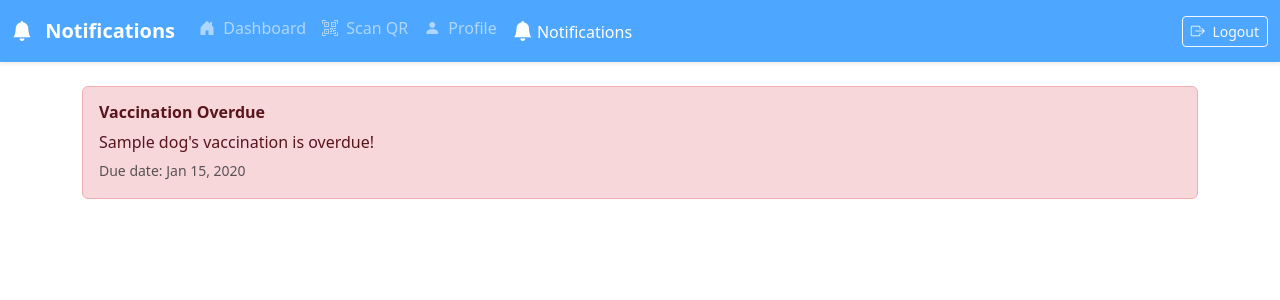
After one commit to Lemor10/final3, a Flask app: page /owner/notifications in a window 1280 px wide. The commit adds this page. Shown: the top 300 px of the page. Run offline with Flask 3, Linux system fonts and the light colour scheme; a user stored in the database is signed in; tables that the repository leaves empty hold one stand-in row (values such as "Sample post"); parts of the project's set-up code (start-up, migrations or seed data) failed here and were passed over.

Commit message:
added notification

```diff
--- a/app.py
+++ b/app.py
@@ -26,8 +26,12 @@ app.config.update(
     SESSION_COOKIE_SAMESITE="Lax"
 )
 
+app.config['DOG_UPLOAD_FOLDER'] = os.path.join('static', 'dog_images')
+os.makedirs(app.config['DOG_UPLOAD_FOLDER'], exist_ok=True)
+
 app.config['UPLOAD_FOLDER_PROFILE'] = os.path.join('static', 'profile_images')
 os.makedirs(app.config['UPLOAD_FOLDER_PROFILE'], exist_ok=True)
+
 app.config['SECRET_KEY'] = os.environ.get('SECRET_KEY', 'Dog_Registration_Secret_Key') # Detect if running on Render
 on_render = os.environ.get('RENDER') is not None
 if on_render: app.config['SQLALCHEMY_DATABASE_URI'] = os.environ.get('DATABASE_URL')
@@ -78,6 +82,55 @@ class Dog(db.Model):
     next_vaccination = db.Column(db.Date)
     created_at = db.Column(db.DateTime, default=datetime.utcnow)
 
+
+def get_vaccination_notifications(user_id):
+    today = date.today()
+    notifications = []
+
+    dogs = Dog.query.filter_by(owner_id=user_id).all()
+
+    for dog in dogs:
+        if not dog.next_vaccination:
+            continue
+
+        days_left = (dog.next_vaccination - today).days
+
+        # Reminder
+        if 0 <= days_left <= 7:
+            notifications.append({
+                "type": "reminder",
+                "title": "Vaccination Due Soon",
+                "message": f"{dog.name} needs vaccination in {days_left} days",
+                "date": dog.next_vaccination,
+                "dog_id": dog.id
+            })
+
+        # Overdue
+        elif days_left < 0:
+            notifications.append({
+                "type": "overdue",
+                "title": "Vaccination Overdue",
+                "message": f"{dog.name}'s vaccination is overdue!",
+                "date": dog.next_vaccination,
+                "dog_id": dog.id
+            })
+
+    return notifications
+
+@app.route('/api/notification-count')
+@login_required
+def notification_count():
+    notifs = get_vaccination_notifications(current_user.id)
+    return {"count": len(notifs)}
+
+@app.route('/owner/notifications')
+@login_required
+def owner_notifications():
+    notifications = get_vaccination_notifications(current_user.id)
+    return render_template(
+        'owner_notifications.html',
+        notifications=notifications
+    )
 
 @login_manager.user_loader
 def load_user(user_id):
@@ -231,12 +284,23 @@ def owner_add_dog():
     vaccinated = request.form['status']
     image = request.files.get("dog_image")
 
+    # Read vaccination dates
+    last_vaccination = request.form.get("last_vaccination")
+    next_vaccination = request.form.get("next_vaccination")
+
+    # Convert to date objects
+    last_vac_date = datetime.strptime(last_vaccination, "%Y-%m-%d").date() if last_vaccination else None
+    next_vac_date = datetime.strptime(next_vaccination, "%Y-%m-%d").date() if next_vaccination else None
+
     # Generate a unique UUID
     dog_uuid = str(uuid.uuid4())
 
-    if image:
+    # Save dog image if uploaded
+    if image and image.filename != '':
         filename = secure_filename(image.filename)
-        image.save(os.path.join("static/dog_images", filename))
+        DOG_IMAGE_FOLDER = os.path.join('static', 'dog_images')
+        os.makedirs(DOG_IMAGE_FOLDER, exist_ok=True)
+        image.save(os.path.join(DOG_IMAGE_FOLDER, filename))
     else:
         filename = None
 
@@ -244,8 +308,7 @@ def owner_add_dog():
     qr_data = url_for("dog_info", dog_uuid=dog_uuid, _external=True)
     img = qrcode.make(qr_data)
     qr_filename = f"{dog_uuid}.png"
-    DOG_IMAGE_FOLDER = os.path.join('static', 'dog_images')
-    os.makedirs(DOG_IMAGE_FOLDER, exist_ok=True)
+    os.makedirs(QR_FOLDER, exist_ok=True)
     img.save(os.path.join(QR_FOLDER, qr_filename))
 
     # Create the dog entry
@@ -259,6 +322,8 @@ def owner_add_dog():
         owner_name=current_user.name,
         qr_code=qr_filename,
         image=filename,
+        last_vaccination=last_vac_date,
+        next_vaccination=next_vac_date,
         created_at=datetime.utcnow()
     )
 
@@ -267,7 +332,6 @@ def owner_add_dog():
 
     flash("Dog registered successfully! QR code generated.", "success")
     return redirect(url_for('owner_profile'))
-
 
 @app.route('/owner_delete_dog/<int:dog_id>', methods=['POST'])
 @login_required
@@ -301,16 +365,30 @@ def owner_edit_dog(dog_id):
     # Make sure the logged-in owner owns this dog
     if dog.owner_id != current_user.id:
         flash("You cannot edit this dog.", "danger")
-        return redirect(url_for('owner_dashboard'))
+        return redirect(url_for('owner_profile'))
 
     dog.name = request.form['name']
     dog.breed = request.form['breed']
     dog.age = request.form['age']
     dog.vaccinated = request.form['status']
 
+    last_vac = request.form.get('last_vaccination')
+    next_vac = request.form.get('next_vaccination')
+    dog.last_vaccination = datetime.strptime(last_vac, "%Y-%m-%d").date() if last_vac else None
+    dog.next_vaccination = datetime.strptime(next_vac, "%Y-%m-%d").date() if next_vac else None
+
+        # Optional image upload
+    if 'dog_image' in request.files:
+        file = request.files['dog_image']
+        if file.filename != '':
+            filename = secure_filename(file.filename)
+            file_path = os.path.join(app.config['DOG_UPLOAD_FOLDER'], filename)
+            file.save(file_path)
+            dog.image = filename
+
     db.session.commit()
     flash("Dog information updated successfully!", "success")
-    return redirect(url_for('owner_dashboard'))
+    return redirect(url_for('owner_profile'))
 
 # QR code serving
 @app.route('/generate_qr/<dog_uuid>')
@@ -544,6 +622,41 @@ def export_csv():
 def whoami():
     return f"Logged in as {current_user.email} with role {current_user.role}"
 
+@app.route('/api/notifications')
+@login_required
+def api_notifications():
+    today = date.today()
+    notifications = []
+
+    dogs = Dog.query.filter_by(owner_id=current_user.id).all()
+
+    for dog in dogs:
+        if not dog.next_vaccination:
+            continue
+
+        days_left = (dog.next_vaccination - today).days
+
+        # 🔔 Reminder (7 days before)
+        if 0 <= days_left <= 7:
+            notifications.append({
+                "type": "reminder",
+                "message": f"Vaccination for {dog.name} is due in {days_left} days",
+                "date": dog.next_vaccination.strftime("%b %d, %Y")
+            })
+
+        # ⚠️ Overdue
+        elif days_left < 0:
+            notifications.append({
+                "type": "overdue",
+                "message": f"Vaccination overdue for {dog.name}",
+                "date": dog.next_vaccination.strftime("%b %d, %Y")
+            })
+
+    return {
+        "count": len(notifications),
+        "notifications": notifications
+    }
+
 # ------------------ Run App ------------------
 if __name__ == '__main__':
     app.run(host='0.0.0.0', port=int(os.environ.get('PORT',5000)), debug=True)
--- a/templates/navbar_admin.html
+++ b/templates/navbar_admin.html
@@ -32,7 +32,6 @@
           </a>
         </li>
       </ul>
-
       <a class="btn btn-outline-light btn-sm" href="{{ url_for('logout') }}">
         <i class="bi bi-box-arrow-right me-1"></i> Logout
       </a>
--- a/templates/navbar_owner.html
+++ b/templates/navbar_owner.html
@@ -9,6 +9,8 @@
         <i class="bi bi-qr-code-scan me-2"></i> Scan QR
       {% elif request.endpoint == 'owner_profile' %}
         <i class="bi bi-person-fill me-2"></i> Profile
+      {% elif request.endpoint == 'owner_notifications' %}
+        <i class="bi bi-bell-fill me-2"></i> Notifications
       {% else %}
         <i class="bi bi-info-circle me-2"></i> Page
       {% endif %}
@@ -42,6 +44,16 @@
           </a>
         </li>
 
+        <li class="nav-item">
+  <a class="nav-link {% if request.endpoint=='owner_notifications' %}active{% endif %} position-relative" href="{{ url_for('owner_notifications') }}">
+    <i class="bi bi-bell-fill fs-5"></i> Notifications
+
+    <!-- Red Dot -->
+    <span id="notif-dot"
+          class="position-absolute top-0 start-100 translate-middle p-1 bg-danger border border-light rounded-circle d-none">
+    </span>
+  </a>
+</li>
       </ul>
 
       <a class="btn btn-outline-light btn-sm" href="{{ url_for('logout') }}">
--- /dev/null
+++ b/templates/owner_notifications.html
@@ -0,0 +1,32 @@
+<!doctype html>
+<html lang="en">
+<head>
+  <meta charset="utf-8">
+  <title>Notifications</title>
+  <link href="https://cdn.jsdelivr.net/npm/bootstrap@5.3.0/dist/css/bootstrap.min.css" rel="stylesheet">
+  <link href="https://cdn.jsdelivr.net/npm/bootstrap-icons@1.10.5/font/bootstrap-icons.css" rel="stylesheet">
+</head>
+<body>
+
+{% include 'navbar_owner.html' %}
+
+<div class="container mt-4">
+  {% if notifications %}
+    {% for n in notifications %}
+      <div class="alert {% if n.type=='overdue' %}alert-danger{% else %}alert-warning{% endif %}">
+        <h6 class="fw-bold">{{ n.title }}</h6>
+        <p class="mb-1">{{ n.message }}</p>
+        <small class="text-muted">
+          Due date: {{ n.date.strftime('%b %d, %Y') }}
+        </small>
+      </div>
+    {% endfor %}
+  {% else %}
+    <div class="alert alert-success">
+      🎉 All vaccinations are up to date!
+    </div>
+  {% endif %}
+</div>
+  <script src="https://cdn.jsdelivr.net/npm/bootstrap@5.3.0/dist/js/bootstrap.bundle.min.js"></script>
+</body>
+</html>
```
Also changed, not shown: templates/base_owner.html (added, +45 -0 lines), templates/owner_dashboard.html (+10 -15 lines), templates/owner_profile.html (+39 -17 lines), static/dog_images/OIP.webp (added), static/dog_images/pngwing.com_-_2025-11-17T014416.784.png (added), static/qr_dogs/7f33070d-b55e-47f2-a03a-62e905e9b701.png (added).
